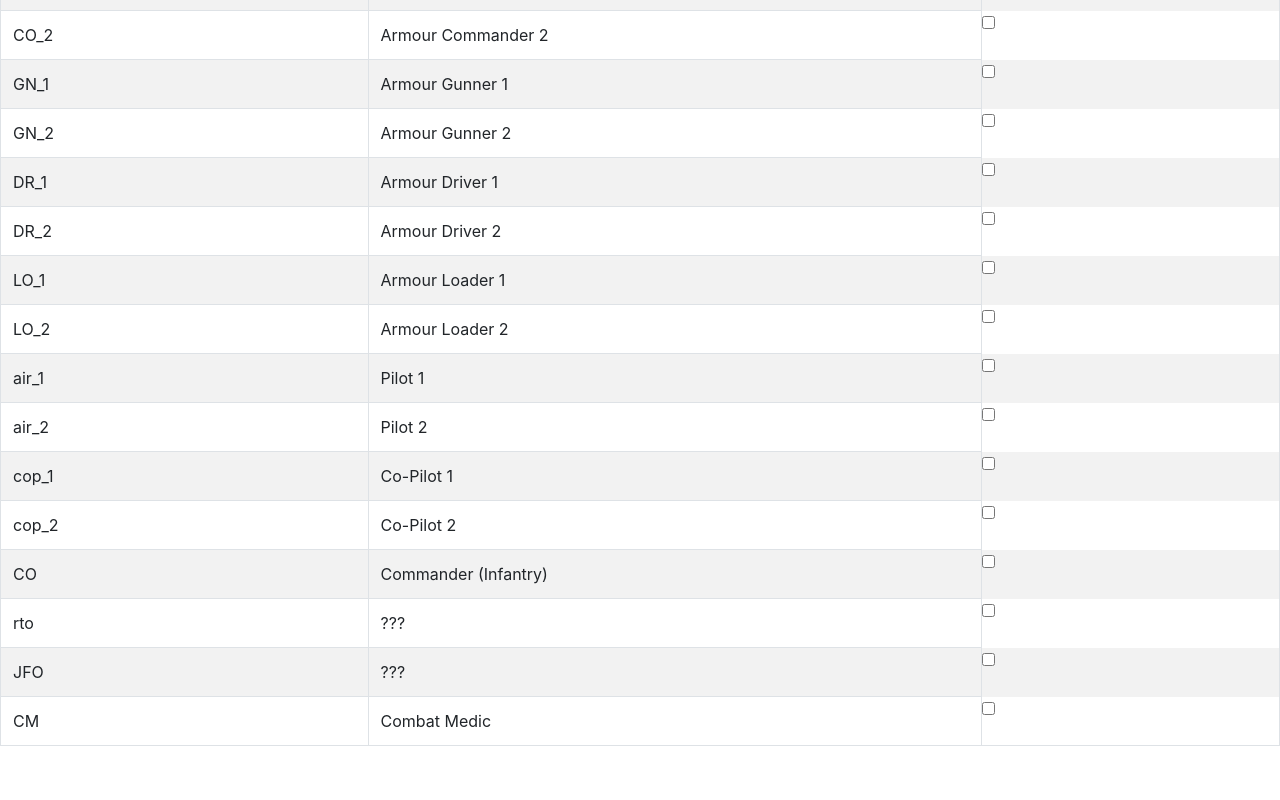
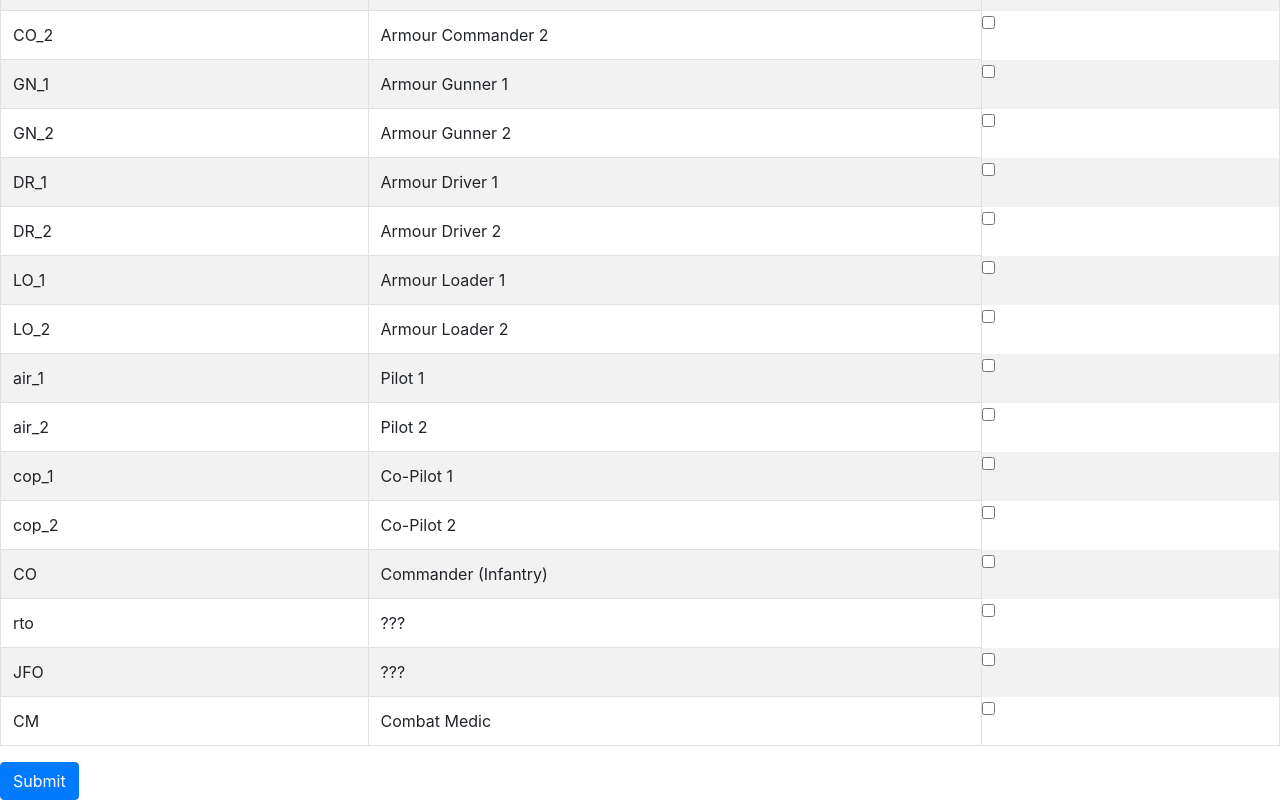
Before and after one commit to Nifnat/A3-WWI, a React (Create React App) app in the folder frontEnd/a3-wwi-fe/: page /AdminRoles in a window 1280 px wide. Shown: the part 451-1251 px from the top of the page. Before the commit the page ends 1213 px from the top, so only its background shows below. Built offline with nearby package versions, Linux system fonts and the light colour scheme; the HTML template or start-up script is replaced by a standard one.

Commit message:
Added submit button. Basic functionality for admin roles is completed until back end is created

```diff
--- a/frontEnd/a3-wwi-fe/src/pages/AdminRoles.js
+++ b/frontEnd/a3-wwi-fe/src/pages/AdminRoles.js
@@ -1,4 +1,4 @@
-import { DropdownButton, Table, FormCheck } from "react-bootstrap";
+import { DropdownButton, Table, FormCheck, Button } from "react-bootstrap";
 import DropdownItem from "react-bootstrap/esm/DropdownItem";
 import React, { useState, useEffect } from "react";
 
@@ -33,6 +33,13 @@ function AdminRoles() {
     return {
       statusCode: 200,
       body: ["SR_1", "SR_2", "CO_1", "air_1", "CM"],
+    };
+  }
+
+  function doApiCallUpdate() {
+    return {
+      statusCode: 200,
+      body: "Success",
     };
   }
 
@@ -92,6 +99,7 @@ function AdminRoles() {
           })}
         </tbody>
       </Table>
+      <Button onclick={() => doApiCallUpdate()}>Submit</Button>
     </div>
   );
 }
```
